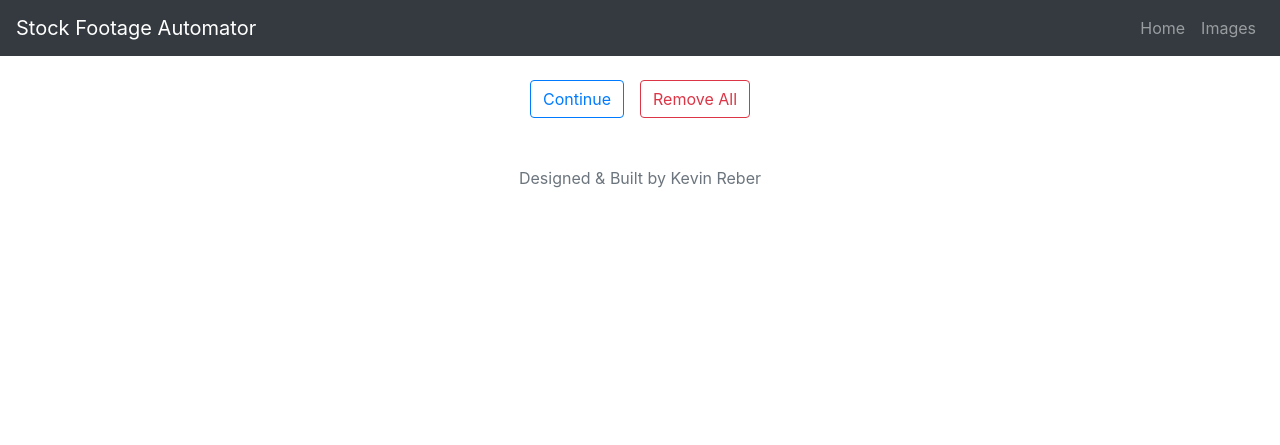
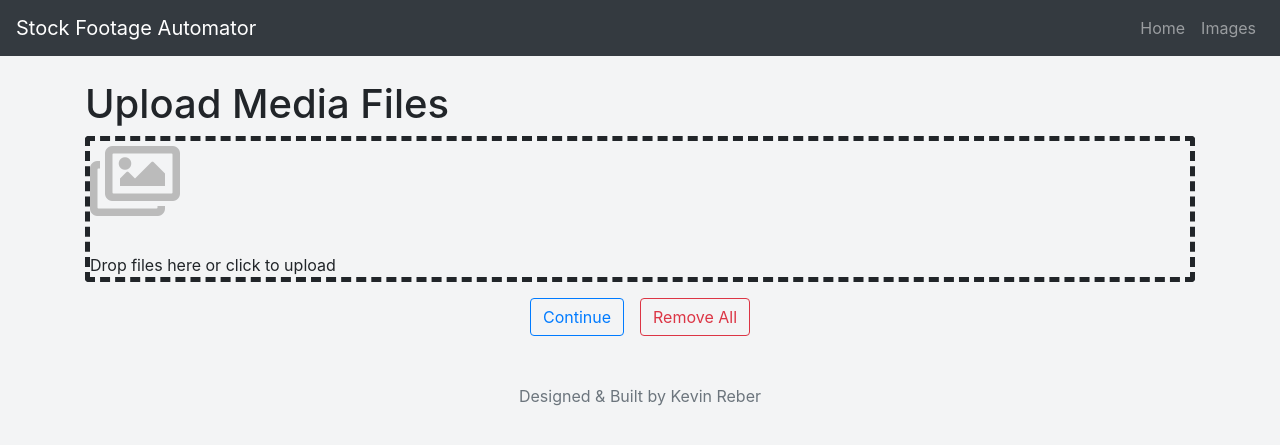
Before and after one commit to kevinreber/Capstone-Project, a Flask app: page / in a window 1280 px wide. Shown: the top 445 px of the page. Run offline with Flask 2, Linux system fonts and the light colour scheme; some libraries are stand-ins or nearby versions.

Commit message:
ui and style

```diff
--- a/app.py
+++ b/app.py
@@ -8,7 +8,7 @@ from imagekitio import ImageKit
 import pandas as pd
 from flask import Flask, request, render_template, redirect, flash, jsonify, send_file
 from flask_debugtoolbar import DebugToolbarExtension
-from forms import ShutterStockForm, ImageUploadForm
+from forms import ShutterStockForm
 from werkzeug.utils import secure_filename
 from models import db, connect_db, Image, User
 from config import DevelopmentConfig, TestingConfig
@@ -37,8 +37,6 @@ connect_db(app)
 @app.route("/", methods=["GET", "POST"])
 def home():
     """Home Page"""
-
-    form = ImageUploadForm()
 
     if request.method == "POST":
         """File will be returned as a FileStorage"""
@@ -90,7 +88,7 @@ def home():
                 return redirect("/images")
 
     else:
-        return render_template("upload.html", form=form)
+        return render_template("upload.html")
 
 ##################################################################
 #   HOME PAGE HELPER FUNCTIONS  ---------------------------------#
@@ -164,7 +162,7 @@ def upload_file(img, filename):
 ##################################################################
 
 @app.route("/images", methods=["GET"])
-def file_data():
+def show_images():
     """Displays a form for each image so user can prepare CSV file"""
 
     form = ShutterStockForm()
@@ -264,7 +262,7 @@ def update_db():
 
 
 @app.route("/api/csv", methods=["POST"])
-def get_csv():
+def download_csv():
     """Convert file data to CSV format"""
 
     # Store json data passed in
--- a/forms.py
+++ b/forms.py
@@ -2,21 +2,6 @@ from flask_wtf import FlaskForm
 from wtforms import StringField, IntegerField, SelectField, TextField, BooleanField, FileField
 from wtforms.validators import InputRequired, Optional, Email, Length, Regexp
 from form_choices import SS_CHOICES
-
-
-class ImageUploadForm(FlaskForm):
-    """Form for user to upload image and keywords from API"""
-
-    image = FileField("image")
-    # TODO: Add validators
-    # image = FileField(validators=[FileAllowed(
-    #     photos, 'Image only!'), FileRequired('File was empty!')])
-    # num_of_keywords = IntegerField(
-    #     "Number of Keywords", default=5, validators=[Optional()])
-
-    # def validate_image(form, field):
-    #     if field.data:
-    #         field.data = re.sub(r'[^a-z0-9_.-]', '_', field.data)
 
 
 class ShutterStockForm(FlaskForm):
--- a/static/js/ui.js
+++ b/static/js/ui.js
@@ -44,7 +44,6 @@ function removeAllTags(e) {
 /********************************** */
 /** Delete selected image           */
 /********************************** */
-// ! TODO remove <hr> tag when image is deleted
 
 // Event
 $("#image-list").on("click", ".delete-button", deleteImage);
@@ -55,12 +54,12 @@ async function deleteImage(e) {
 
     const imageLI = (e.target).closest("li");
     const imageId = imageLI.id;
-    console.log(imageId);
 
     await axios.delete(`${API_URL}/delete/${imageId}`)
         .then(resp => console.log(resp))
+        .then(() => imageLI.remove())
+        .then(() => location.reload())
         .catch(err => console.log(err))
-    imageLI.remove();
 }
 
 /********************************** */
--- a/static/stylesheets/css/styles.css
+++ b/static/stylesheets/css/styles.css
@@ -62,8 +62,25 @@ a {
   margin: 0 0 8px 0;
 }
 
+body {
+  background: #f3f4f5;
+}
+
 .img-fluid {
   max-height: 200px;
 }
 
+.image-container {
+  list-style-type: none;
+}
+
+.dropzone {
+  border: 5px dashed;
+}
+.dropzone:hover {
+  border: 5px dashed;
+  background-color: #eeeeee;
+  border-color: #181818;
+}
+
 /*# sourceMappingURL=styles.css.map */
--- a/static/stylesheets/scss/component/_form_containers.scss
+++ b/static/stylesheets/scss/component/_form_containers.scss
@@ -1,3 +1,11 @@
+body {
+    background: rgb(243, 244, 245);
+}
+
 .img-fluid {
     max-height: 200px;
 }
+
+.image-container {
+    list-style-type: none;
+}
--- a/static/stylesheets/scss/component/_upload-form.scss
+++ b/static/stylesheets/scss/component/_upload-form.scss
@@ -1,48 +1,9 @@
-// #drop-area {
-//     border: 2px dashed #ccc;
-//     border-radius: 20px;
-//     width: 480px;
-//     font-family: sans-serif;
-//     margin: 100px auto;
-//     padding: 20px;
+.dropzone {
+    border: 5px dashed;
 
-//     & .my-form {
-//         margin-bottom: 10px;
-
-//         & p {
-//             margin-top: 0;
-//         }
-
-//         &.highlight {
-//             border-color: purple;
-//         }
-
-//         & #fileElem {
-//             display: none;
-//         }
-
-//         & .button {
-//             display: inline-block;
-//             padding: 10px;
-//             background: #ccc;
-//             cursor: pointer;
-//             border-radius: 5px;
-//             border: 1px solid #ccc;
-
-//             &:hover {
-//                 background: #ddd;
-//             }
-//         }
-//     }
-
-//     & #gallery {
-//         margin-top: 10px;
-
-//         & img {
-//             width: 150px;
-//             margin-bottom: 10px;
-//             margin-right: 10px;
-//             vertical-align: middle;
-//         }
-//     }
-// }
+    &:hover {
+        border: 5px dashed;
+        background-color: #eeeeee;
+        border-color: #181818;
+    }
+}
--- a/templates/base.html
+++ b/templates/base.html
@@ -8,7 +8,8 @@
     <title>{% block title %}{% endblock %}</title>
     <link rel="stylesheet" href="https://stackpath.bootstrapcdn.com/bootstrap/4.4.1/css/bootstrap.min.css"
         integrity="sha384-Vkoo8x4CGsO3+Hhxv8T/Q5PaXtkKtu6ug5TOeNV6gBiFeWPGFN9MuhOf23Q9Ifjh" crossorigin="anonymous">
-    <link href="//maxcdn.bootstrapcdn.com/font-awesome/4.7.0/css/font-awesome.min.css" rel="stylesheet">
+    <link rel="stylesheet" href="https://pro.fontawesome.com/releases/v5.10.0/css/all.css"
+        integrity="sha384-AYmEC3Yw5cVb3ZcuHtOA93w35dYTsvhLPVnYs9eStHfGJvOvKxVfELGroGkvsg+p" crossorigin="anonymous" />
     <link rel="stylesheet" href="https://cdnjs.cloudflare.com/ajax/libs/dropzone/5.7.0/min/dropzone.min.css">
     <link rel="stylesheet" href="https://cdn.jsdelivr.net/npm/@yaireo/tagify@3.1.0/dist/tagify.css">
     <link rel="stylesheet" href="/static/stylesheets/css/styles.css">
@@ -33,7 +34,7 @@
     </div>
 
     {% include "footer.html" %}
-    <script src="https://code.jquery.com/jquery-3.4.1.slim.min.js"
+    <script src=" https://code.jquery.com/jquery-3.4.1.slim.min.js"
         integrity="sha384-J6qa4849blE2+poT4WnyKhv5vZF5SrPo0iEjwBvKU7imGFAV0wwj1yYfoRSJoZ+n" crossorigin="anonymous">
     </script>
     <script src="https://cdn.jsdelivr.net/npm/popper.js@1.16.0/dist/umd/popper.min.js"
--- a/templates/upload.html
+++ b/templates/upload.html
@@ -1,12 +1,21 @@
 {% extends "base.html" %}
 
-{% block title %}Home{% endblock %}
+{% block title %}Stock Footage Automator{% endblock %}
 
 {% block content %}
 
-<form id="upload-form" method="post" action="/" class="dropzone mb-3"></form>
+<h1>Upload Media Files</h1>
+<div id="dropzone" class="mb-3">
+    <form id="upload-form" class="dropzone rounded" action="/">
+        <div class="dz-default dz-message">
+            <h1 style="color: #bbbbbb;"><i class="far fa-images fa-2x"></i></h1><br>
+            Drop files here or click to upload
+        </div>
+    </form>
+</div>
+
 <div class="d-flex justify-content-center">
-    <a class="btn btn-outline-primary mr-2" href="/images">Continue</a>
+    <a class="btn btn-outline-primary mr-2" href="{{url_for('show_images')}}">Continue</a>
     <a id="delete-uploaded-images" class="btn btn-outline-danger ml-2" href="#">Remove All</a>
 </div>
 {% endblock %}
```
Also changed, not shown: static/js/upload.js (+6 -9 lines), templates/_macros.html (+5 -3 lines), templates/images.html (+7 -5 lines), 1 other file.
